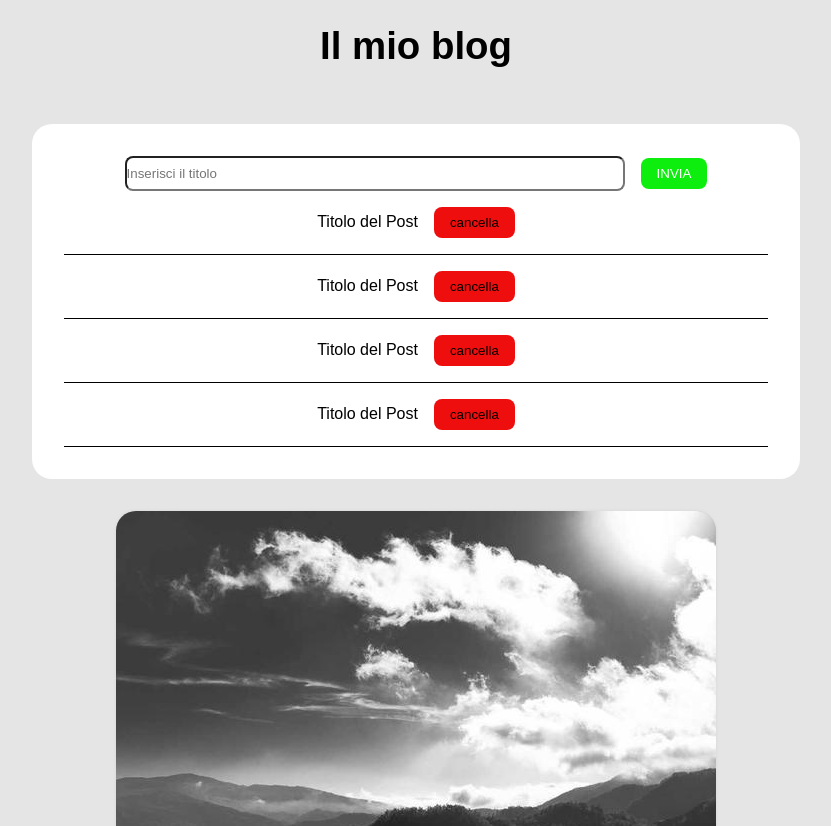
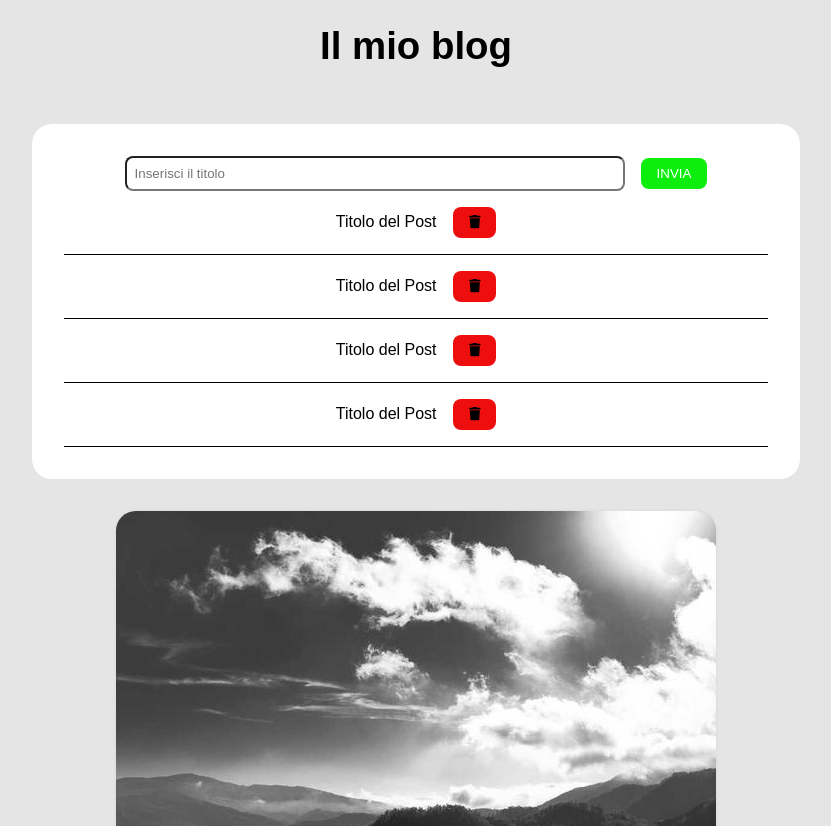
Before and after one commit to JacopoTrincanato/react-form, a React (Vite) app: page / in a window 1280 px wide. Shown: the top 826 px of the page, without its empty margins (224-1055 px from the left). Built offline with nearby package versions, Linux system fonts and the light colour scheme.

Commit message:
change deleteBtn content with an icon

```diff
--- a/components/form/Form.jsx
+++ b/components/form/Form.jsx
@@ -9,6 +9,7 @@ import posts from "../../data/posts";
 
 //importo le icone di fontAwesome
 import { FontAwesomeIcon } from "@fortawesome/react-fontawesome";
+import { faTrash } from "@fortawesome/free-solid-svg-icons";
 
 //creo il componente Form
 export default function Form() {
@@ -49,7 +50,7 @@ export default function Form() {
 
             < ul >
                 {initialPosts.map((post, index) => <li key={index}>{post.title}
-                    <button onClick={deleteTitle} data-index={index} className={style.deleteBtn}>cancella</button>
+                    <button onClick={deleteTitle} data-index={index} className={style.deleteBtn}><FontAwesomeIcon icon={faTrash} /></button>
                 </li>)}
 
             </ ul>
--- a/components/form/Form.module.css
+++ b/components/form/Form.module.css
@@ -18,5 +18,5 @@
 .placeholder {
     border-radius: 0.5rem;
     width: 500px;
-    padding: 0.5rem 0;
+    padding: 0.5rem;
 }
```
